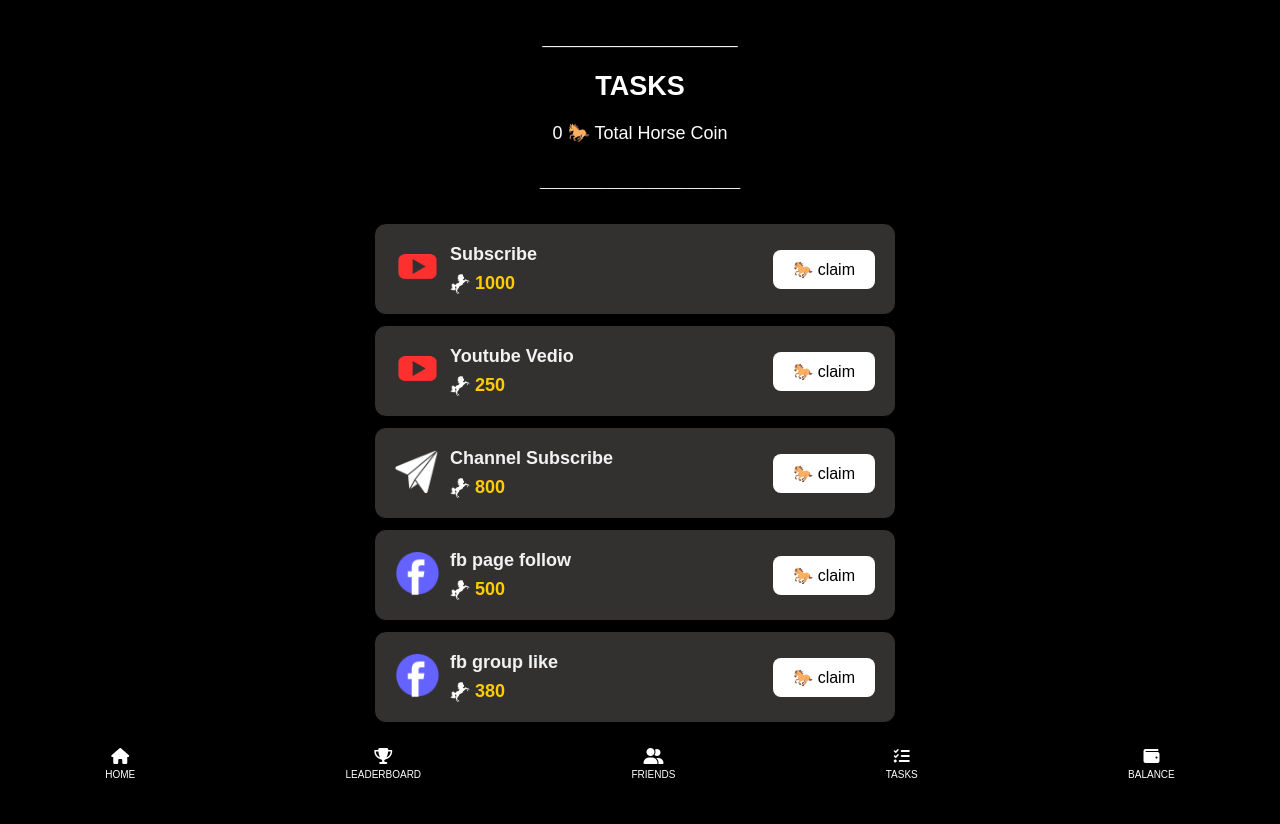
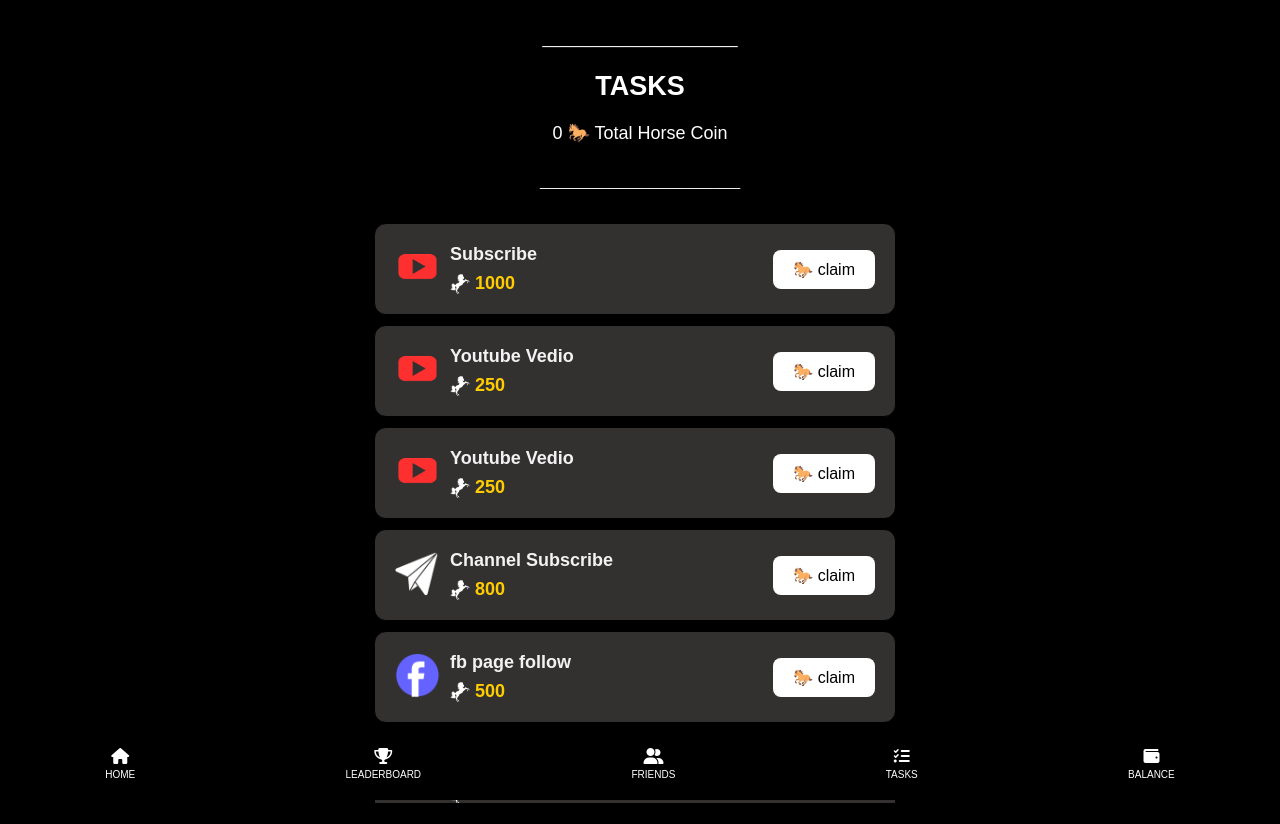
Before and after one commit to horsecoinofficials/Horsecoin, a plain HTML site: page task.html in a window 1280 px wide. Before the commit the page ends 800 px from the top, so only its background shows below. Drawn offline with Linux system fonts and the light colour scheme.

Commit message:
Update task.html
Signed-off-by: horsecoinofficials <148252153+horsecoinofficials@users.noreply.github.com>

```diff
--- a/task.html
+++ b/task.html
@@ -167,6 +167,24 @@
         </div>
 
 
+         <div class="task-container">
+        <div class="task">
+            <div class="task-detail">
+                <div class="task-image">
+                    <img src="material/images/you.gif" width="45px" alt="">
+                </div>
+                <div>
+                    <h4>Youtube Vedio</h4>
+                    <div class="task-data">
+                        <img src="material/images/logo.png" width="20px" alt="Coin Icon">
+                        <h5>250</h5>
+                    </div>
+                </div>
+            </div>
+            <button class="task-button" onclick="completeTask(1000, 'https://youtube.com/shorts/QfXDAgWypw4?feature=share')">🐎 claim</button>
+        </div>
+
+
 
 
 
```
